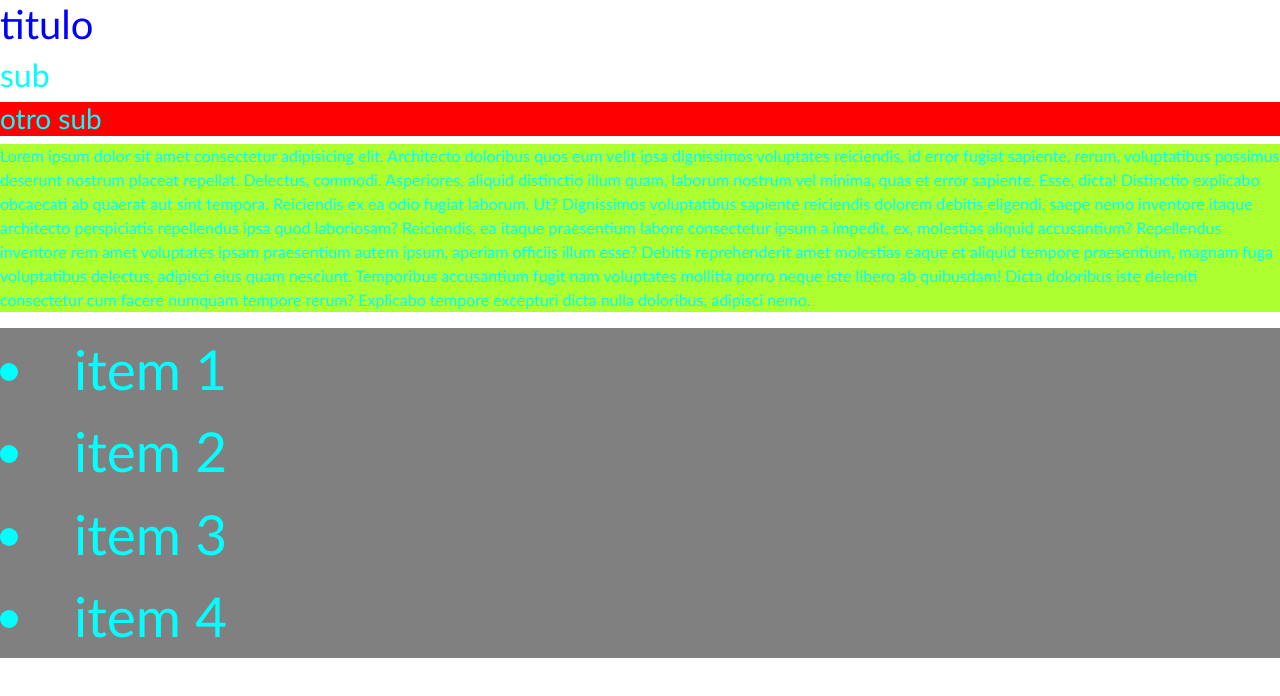
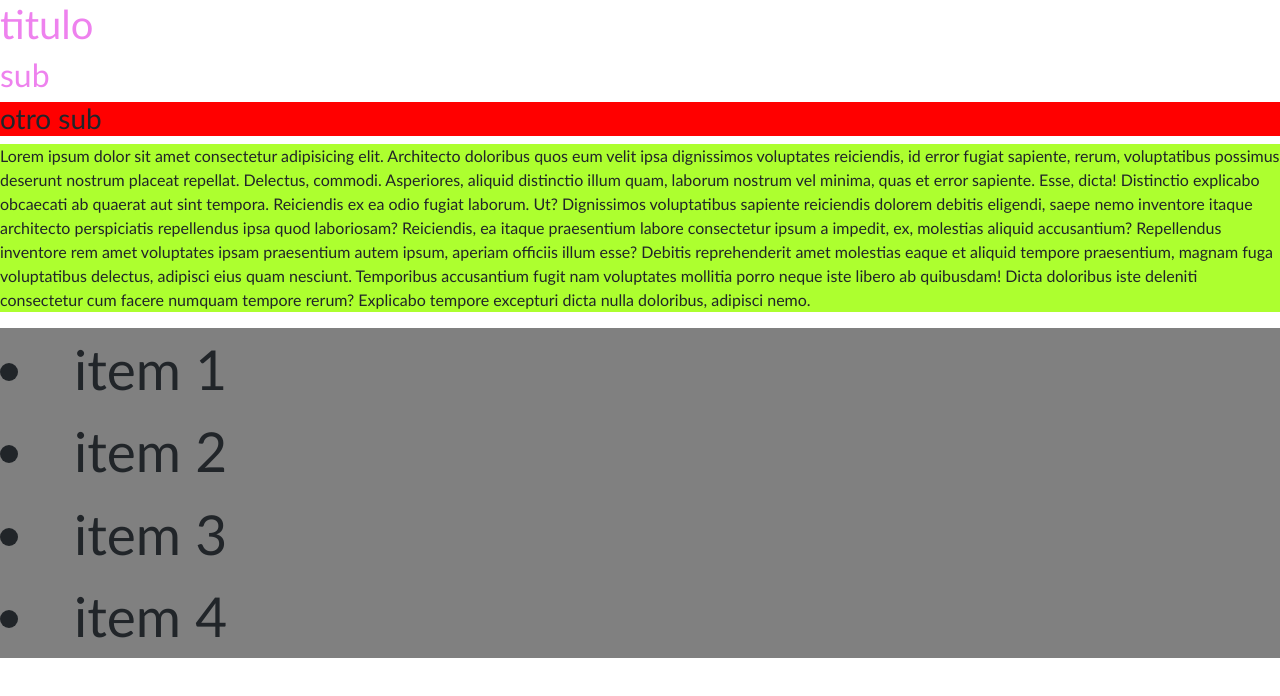
Before and after one commit to SandovalJr/css-practices, a plain HTML site: page modulo1/01-selectores-pt1/index.html in a window 1280 px wide. Drawn offline with nearby package versions, Linux system fonts and the light colour scheme.

Commit message:
selectores

```diff
--- a/modulo1/01-selectores-pt1/style.css
+++ b/modulo1/01-selectores-pt1/style.css
@@ -1,5 +1,3 @@
-
-
 h1 {
   color: blue;
 }
@@ -18,6 +16,13 @@ h1 {
 }
 
 * {
-  color: aqua;
+  /* color: aqua; */
   font-family: "Gill Sans", "Gill Sans MT", Calibri, "Trebuchet MS", sans-serif;
 }
+
+/* multiples selectores */
+
+h1,
+h2 {
+  color: violet;
+}
```
